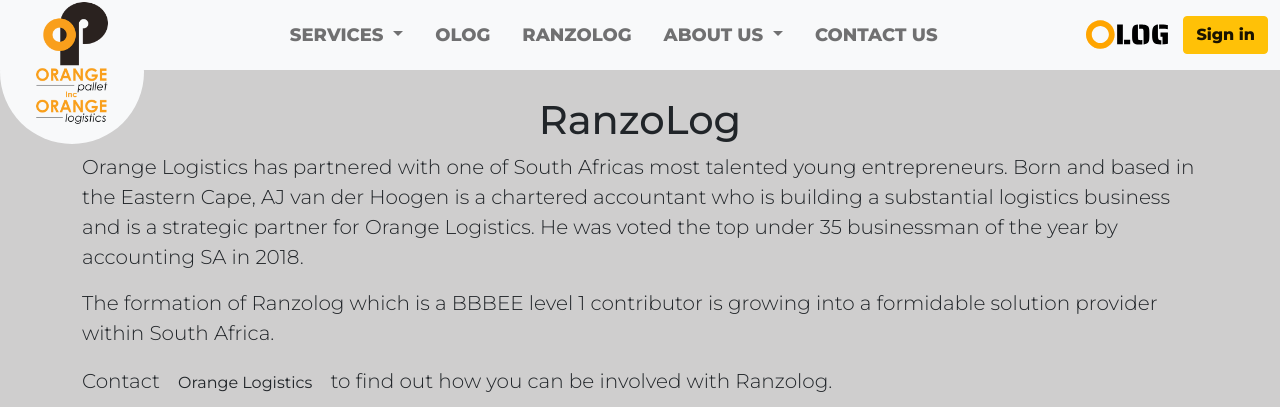
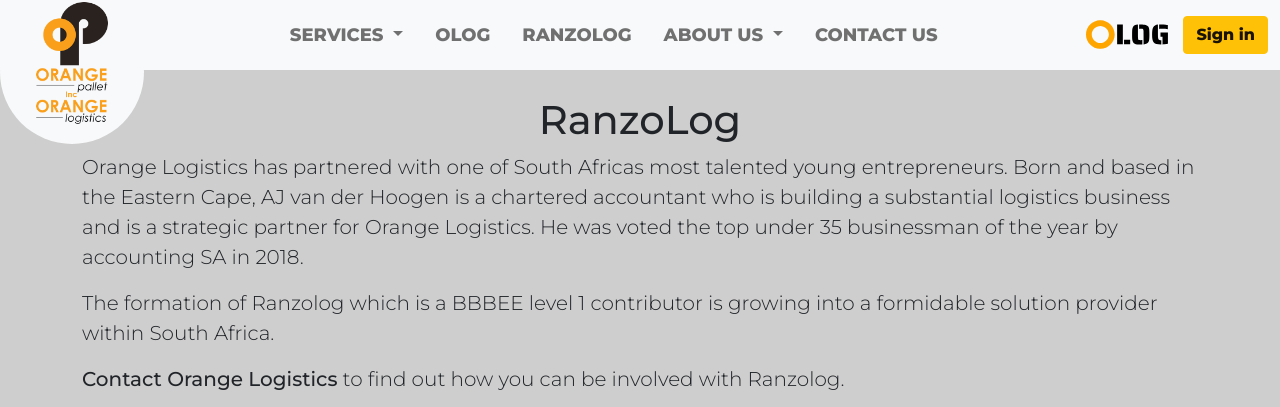
Before and after one commit to Taphadzqa/OrangeLogisticsWebsite, a Flask app: page /ranzolog in a window 1280 px wide. Shown: the top 407 px of the page. Run offline with Flask 2, Linux system fonts and the light colour scheme.

Commit message:
final update before uploading

```diff
--- a/orange/static/css/style.css
+++ b/orange/static/css/style.css
@@ -11,6 +11,15 @@
 }
 *.bg-orange {
   background-color: #ffa500;
+}
+
+a {
+  text-decoration: none;
+  color: inherit;
+  font-weight: 500;
+}
+a:hover {
+  color: #ffa500;
 }
 
 html {
--- a/orange/static/css/style.scss
+++ b/orange/static/css/style.scss
@@ -14,6 +14,17 @@
     background-color: #ffa500;
   }
 }
+
+a {
+  text-decoration: none;
+  color: inherit;
+  font-weight: 500;
+
+  &:hover {
+    color: #ffa500;
+  }
+}
+
 
 html {
   scroll-behavior: smooth;
--- a/orange/templates/main/control_tower.html
+++ b/orange/templates/main/control_tower.html
@@ -1,7 +1,7 @@
 {% extends "layouts/page.html" %}
 {% block content %}
 
-<section id="management" class="pt-lg-5 pb-5">
+<section id="control_tower" class="pt-5 pb-5">
   <div class="container pt-5 text-center">
     <p class="lead">Welcome to the Orange Logistics control tower where technology simplifies logistics.</p>
 
--- a/orange/templates/main/ranzolog.html
+++ b/orange/templates/main/ranzolog.html
@@ -1,14 +1,14 @@
 {% extends "layouts/page.html" %}
 {% block content %}
 
-<section id="management" class="pt-lg-5 pb-5">
+<section id="ranzolog" class="pt-5 pb-5">
   <div class="container pt-5">
     <h1 class="text-center">RanzoLog</h1>
     <p class="lead">Orange Logistics has partnered with one of South Africas most talented young entrepreneurs.
       Born and based in the Eastern Cape, AJ van der Hoogen is a chartered accountant who is building a substantial logistics business and is a strategic partner for Orange Logistics. He was voted the top under 35 businessman of the year by accounting SA in 2018.
       </p>
     <p class="lead">The formation of Ranzolog which is a BBBEE level 1 contributor is growing into a formidable solution provider within South Africa.</p>
-    <p class="lead">Contact <a href="#" class="btn">Orange Logistics</a> to find out how you can be involved with Ranzolog.</p>
+    <p class="lead"><a href="{{ url_for('main.contact') }}">Contact Orange Logistics</a> to find out how you can be involved with Ranzolog.</p>
 
     <div class="row">
       <div class="col-12 col-lg-6 mb-3">
--- a/orange/templates/main/services.html
+++ b/orange/templates/main/services.html
@@ -5,7 +5,7 @@
   <div class="container pt-5">
 
     <p class="lead mt-5">Quantifiable, less cost solutions, multiple examples for shippers and trucking companies across multiple industries, questioning deep rooted processes which often need re examining in a continual process of searching for solutions.</p>
-    <p class="lead">Contact us today - At No Obligation!</p>
+    <p class="lead"><a href="{{ url_for('main.contact') }}">Contact us</a> today - At No Obligation!</p>
 
     <div class="row d-flex justify-content-centre mt-5">
       <div class="col-12 col-md-6 col-lg-4 mb-3">
```
Also changed, not shown: 1 other file.
